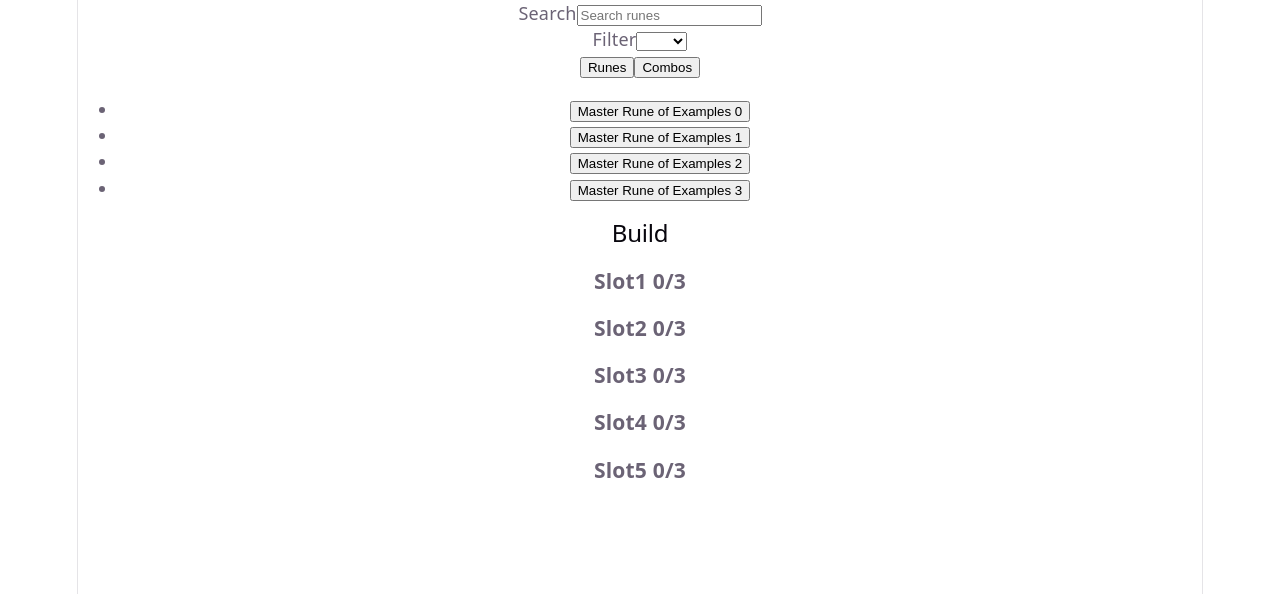
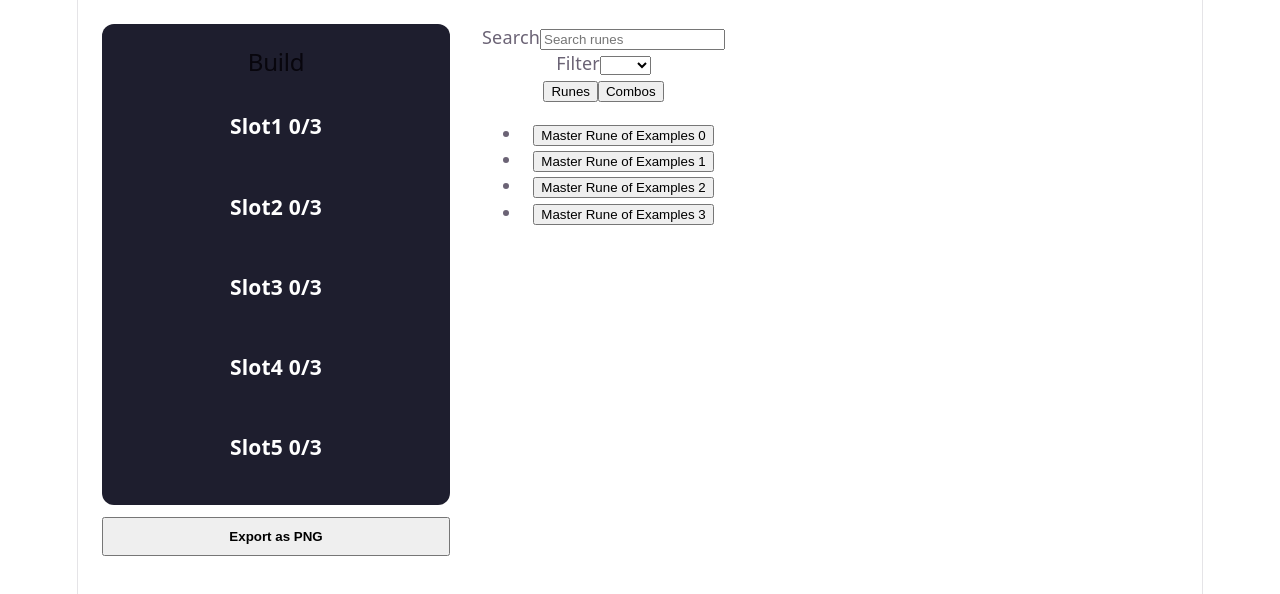
Before and after one commit to goalie345-2/Runesmith-s-Forge, a React (Vite) app: page / in a window 1280 px wide. Shown: the top 594 px of the page. Built offline with nearby package versions, Linux system fonts and the light colour scheme.

Commit message:
added build card jsx, created export

```diff
--- a/package.json
+++ b/package.json
@@ -10,6 +10,7 @@
     "preview": "vite preview"
   },
   "dependencies": {
+    "html-to-image": "^1.11.13",
     "react": "^19.3.1",
     "react-dom": "^19.3.1"
   },
--- a/src/App.jsx
+++ b/src/App.jsx
@@ -1,4 +1,6 @@
-import { useState, useMemo } from "react";
+import { useState, useMemo, useRef } from "react";
+import BuildCard from './BuildCard';
+import {toPng} from 'html-to-image';
 
 const SLOTS = ["Slot1", "Slot2", "Slot3", "Slot4", "Slot5"];
 const MAX_PER_SLOT = 3;
@@ -38,6 +40,27 @@ export default function App() {
         );
     }, [tab, query, tag]);
 
+    const exportRef = useRef(null);
+    const [isExporting, setIsExporting] = useState(false);
+//This is the function that exports the build to png
+    const handleExport = async () => {
+        if (!exportRef.current) return;
+
+        try {
+            setIsExporting(true);
+            const dataUrl = await toPng(exportRef.current, {cacheBust: true});
+
+            const link = document.createElement('a');
+            link.download = 'my-rune-build.png';
+            link.href = dataUrl;
+            link.click();
+        } catch (err) {
+            console.error('Error exporting image:', err);
+        } finally {
+            setIsExporting(false);
+        }
+    };
+
     //builds the structure of each build, what it looks like
     const slot = (slot) => (
         <section
@@ -51,7 +74,23 @@ export default function App() {
     );
 
     return (
-        <div>
+        //This is the export button
+        <div style={{ display: 'flex', gap: '32px', padding: '24px', alignItems: 'flex-start' }}>
+            <aside style={{ display: 'flex', flexDirection: 'column', gap: '12px' }}>
+                <BuildCard ref={exportRef} slot={slot} />
+                <button
+                    onClick={handleExport}
+                    disabled={isExporting}
+                    style={{
+                        padding: '10px 16px',
+                        cursor: isExporting ? 'not-allowed' : 'pointer',
+                        fontWeight: 'bold',
+                    }}
+                >
+                    {isExporting ? 'Exporting...' : 'Export as PNG'}
+                </button>
+            </aside>
+
             <main>
                 <div>
                     <div>
@@ -127,19 +166,6 @@ export default function App() {
                         })}
                     </ul>
                 </div>
-
-
-                {/* Build slots */}
-                <aside>
-                    <h2>Build</h2>
-                    <div>
-                        <div>{slot("Slot1")}</div>
-                        <div>{slot("Slot2")}</div>
-                        <div>{slot("Slot3")}</div>
-                        <div>{slot("Slot4")}</div>
-                        <div>{slot("Slot5")}</div>
-                    </div>
-                </aside>
             </main>
         </div>
     );
--- /dev/null
+++ b/src/BuildCard.jsx
@@ -0,0 +1,34 @@
+import React, {forwardRef} from 'react';
+
+ export const BuildCard = forwardRef(({slot}, ref) => {
+    return (
+        <div
+            ref={ref}
+            className="build-container"
+            //Backup styling for PNG
+            style={{
+                backgroundColor: '#1e1e2e',
+                color: '#ffffff',
+                padding: '24px',
+                borderRadius: '12px',
+                display: 'inline-block',
+                minWidth: '300px',
+            }}
+        >
+            <h2 style={{ marginTop: '0', marginBottom: '16px' }}>Build</h2>
+
+            <div
+                className="slots-wrapper"
+                style={{ display: 'flex', flexDirection: 'column', gap: '12px' }}
+            >
+                <div className="slot-box">{slot('Slot1')}</div>
+                <div className="slot-box">{slot('Slot2')}</div>
+                <div className="slot-box">{slot('Slot3')}</div>
+                <div className="slot-box">{slot('Slot4')}</div>
+                <div className="slot-box">{slot('Slot5')}</div>
+            </div>
+        </div>
+    );
+});
+
+export default BuildCard;
```
Also changed, not shown: 1 other file (tests, documents, lock files or other folders).
